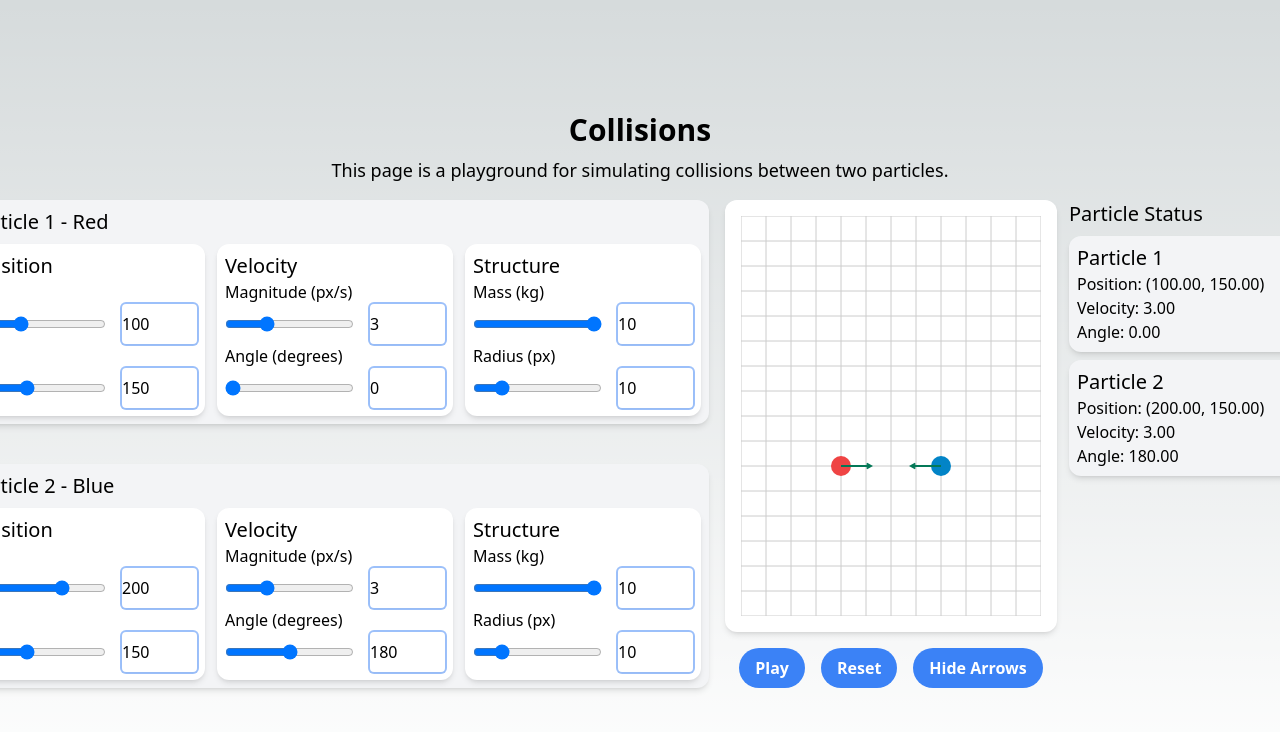
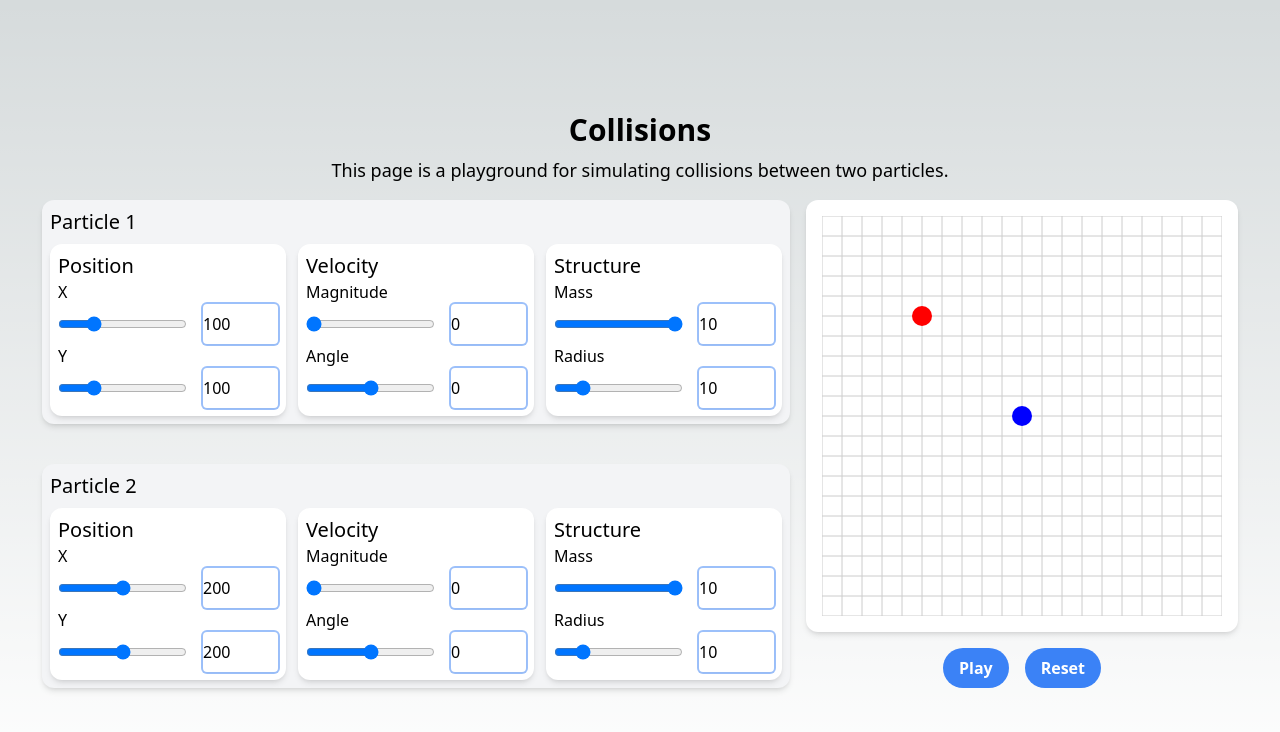
Before and after one commit to g-terra/pjatk-psm, a Next.js app: page /tasks/collisions in a window 1280 px wide. Shown: the top 732 px of the page. Built offline with nearby package versions, Linux system fonts and the light colour scheme.

Commit message:
collision simulator with controllers

```diff
--- a/src/components/collisions/CollisionCanvas.tsx
+++ b/src/components/collisions/CollisionCanvas.tsx
@@ -1,14 +1,8 @@
 import React, {FC, useCallback, useEffect, useState} from 'react';
-import {Layer, Stage} from 'react-konva';
-import {
-    collide,
-    collideWithBox
-} from "@/lib/physics-utils/collisions/CollisionCalculator";
-import {Particle} from "@/lib/physics-utils/Particle";
-import Motion from "@/lib/physics-utils/Motion/Motion";
-import CanvasGrid from "@/components/collisions/CanvasGrid";
-import ParticleView from "@/components/collisions/ParticleView";
-import ParticleStatus from "@/components/collisions/PaticleStatus";
+import {Circle, Layer, Line, Rect, Stage} from 'react-konva';
+import {checkCollision, collide} from "@/lib/physics-utils/collisions/CollisionCalculator";
+import {Particle} from "@/lib/physics-utils/collisions/Particle";
+import {cartesianToPolar, polarToCartesian} from "@/lib/math-utils/cartesian-helper/CoordinateConverter";
 
 
 export interface CollisionParameters {
@@ -22,49 +16,67 @@ interface Props {
     collisionParameters: CollisionParameters;
 }
 
-function handleCanvasCollision(particles: Particle[], canvasWidth: number, canvasHeight: number) {
-    return particles.map((particle) => {
-            return collideWithBox(particle, canvasWidth, canvasHeight);
-        }
-    );
+const CollisionCanvas: FC<Props> = ({canvasHeight, canvasWidth, collisionParameters}) => {
+
+    const [particles, setParticles] = useState<Particle[]>([collisionParameters.particle1, collisionParameters.particle2]);
+    const [isPlaying, setIsPlaying] = useState(false);
+
+    const handleReset = useCallback(() => {
+        setParticles([collisionParameters.particle1, collisionParameters.particle2]);
+    }, [collisionParameters]);
+
+    const updateParticles = useCallback(() => {
+
+        const updatedParticles = particles.map((particle) => {
+            return recalculatePosition(particle);
+        });
+
+        if (checkCollision(updatedParticles[0], updatedParticles[1])) {
+            const collisionResult = collide(updatedParticles[0], updatedParticles[1]);
+            updatedParticles[0] = collisionResult.particle1PostCollision;
+            updatedParticles[1] = collisionResult.particle2PostCollision;
         }
 
-function handleParticleCollision(particles: Particle[]) {
-    const collisionResult = collide(particles[0], particles[1]);
-    return [
-        collisionResult.particle1PostCollision,
-        collisionResult.particle2PostCollision
-    ]
+        setParticles(updatedParticles);
+
+    }, [particles]);
+
+    const recalculatePosition = useCallback(
+        (particle: Particle) => {
+
+            const velocity = polarToCartesian(particle.velocity, particle.velocityAngle);
+
+            const newPosition = {
+                x: particle.positionX + velocity.x,
+                y: particle.positionY + velocity.y,
+            };
+
+            const newVelocity = {
+                x: velocity.x,
+                y: velocity.y,
+            };
+
+            if (newPosition.x - particle.radius <= 0 || newPosition.x + particle.radius >= canvasWidth) {
+                newVelocity.x = -newVelocity.x;
             }
 
-function runCollision(updatedParticles: { positionY: number; velocityAngle: number; color: string; mass: number; id: number; velocity: number; radius: number; positionX: number }[], canvasWidth: number, canvasHeight: number) {
-    updatedParticles = handleCanvasCollision(updatedParticles, canvasWidth, canvasHeight);
-    return handleParticleCollision(updatedParticles);
+            if (newPosition.y - particle.radius <= 0 || newPosition.y + particle.radius >= canvasHeight) {
+                newVelocity.y = -newVelocity.y;
             }
 
-function updateParticlesPositioning(particles: Particle[]) {
-    return particles.map((particle) => {
-            const newPosition = Motion.calculatePosition(particle, 1);
+
+            const polarVelocity = cartesianToPolar(newVelocity.x, newVelocity.y)
+
             return {
                 ...particle,
                 positionX: newPosition.x,
                 positionY: newPosition.y,
+                velocity: polarVelocity.magnitude,
+                velocityAngle: polarVelocity.angle
             };
-        }
-    );
-}
-
-const CollisionCanvas: FC<Props> = ({canvasHeight, canvasWidth, collisionParameters}) => {
-
-    const [particles, setParticles] = useState<Particle[]>([collisionParameters.particle1, collisionParameters.particle2]);
-    const [isPlaying, setIsPlaying] = useState(false);
-    const [showArrow, setShowArrow] = useState(true);
-
-    const handleReset = useCallback(() => {
-        setParticles([collisionParameters.particle1, collisionParameters.particle2]);
-        setIsPlaying(false);
-    }, [collisionParameters]);
-
+        },
+        [canvasHeight, canvasWidth]
+    )
 
     const handlePlayPause = () => {
         setIsPlaying(!isPlaying);
@@ -76,38 +88,85 @@ const CollisionCanvas: FC<Props> = ({canvasHeight, canvasWidth, collisionParamet
 
     useEffect(() => {
         if (isPlaying) {
-
-            const interval = setInterval(() => {
-
-                let updatedParticles = updateParticlesPositioning(particles);
-
-                updatedParticles = runCollision(updatedParticles, canvasWidth, canvasHeight);
-
-                setParticles(updatedParticles);
-
-            }, 1000 / 60);
+            const interval = setInterval(updateParticles, 1000 / 60);
             return () => clearInterval(interval);
         }
-    }, [particles, isPlaying, canvasWidth, canvasHeight]);
+    }, [particles, isPlaying, updateParticles]);
+
+
+    const renderGrid = (width: number, height: number, gridSize: number) => {
+        const lines = [];
+
+        // Draw horizontal lines
+        for (let i = gridSize; i < height; i += gridSize) {
+            lines.push(
+                <Line
+                    key={`h-${i}`}
+                    points={[0, i, width, i]}
+                    stroke="#ccc"
+                    strokeWidth={1}
+                />
+            );
+        }
+
+        // Draw vertical lines
+        for (let i = gridSize; i < width; i += gridSize) {
+            lines.push(
+                <Line
+                    key={`v-${i}`}
+                    points={[i, 0, i, height]}
+                    stroke="#ccc"
+                    strokeWidth={1}
+                />
+            );
+        }
+
+        return lines;
+    };
 
 
     return (
-        <div className='flex flex-row gap-3'>
         <div>
+
             <div className="p-4 bg-white rounded-xl shadow-md ">
                 <div
                     style={{
-                            width: canvasWidth,
+                        width: canvasWidth, // Add this line to set the width of the parent div
                     }}
                 >
-                        <Stage width={canvasWidth} height={canvasHeight} >
+                    <Stage width={canvasWidth} height={canvasHeight}>
                         <Layer>
-                                <CanvasGrid width={canvasWidth} height={canvasHeight} gridSize={25}></CanvasGrid>
-                                <ParticleView particle={particles[0]} showArrow={showArrow} canvasWidth={ canvasWidth} canvasHeight={canvasHeight}></ParticleView>
-                                <ParticleView particle={particles[1]} showArrow={showArrow} canvasWidth={ canvasWidth} canvasHeight={canvasHeight}></ParticleView>
+
+                            {renderGrid(canvasWidth, canvasHeight, 20)}
+
+                            <Rect
+                                x={0}
+                                y={0}
+                                width={canvasWidth}
+                                height={canvasHeight}
+                                stroke="#ccc"
+                                strokeWidth={1}
+                            />
+
+                            <Circle
+                                key={particles[0].id}
+                                x={particles[0].positionX}
+                                y={particles[0].positionY}
+                                radius={particles[0].radius}
+                                fill={particles[0].color}
+                            />
+
+                            <Circle
+                                key={particles[1].id}
+                                x={particles[1].positionX}
+                                y={particles[1].positionY}
+                                radius={particles[1].radius}
+                                fill={particles[1].color}
+                            />
                         </Layer>
                     </Stage>
                 </div>
+
             </div>
 
             <div className="flex justify-center mt-4">
@@ -123,20 +182,7 @@ const CollisionCanvas: FC<Props> = ({canvasHeight, canvasWidth, collisionParamet
                 >
                     Reset
                 </button>
-                    <button
-                        className="bg-blue-500 hover:bg-blue-700 text-white font-bold py-2 px-4 rounded-full ml-4"
-                        onClick={() => setShowArrow(!showArrow)}
-                    >
-                        {showArrow ? "Hide Arrows" : "Show Arrows"}
-                    </button>
             </div>
-            </div>
-            <div className={"flex flex-col justify-start"}>
-                <h1 className="text-xl">Particle Status</h1>
-                <ParticleStatus particle={particles[0]}/>
-                <ParticleStatus particle={particles[1]}/>
-            </div>
-
         </div>
     );
 };
--- a/src/lib/math-utils/cartesian-helper/DistanceCalculator.ts
+++ b/src/lib/math-utils/cartesian-helper/DistanceCalculator.ts
@@ -1,6 +1,6 @@
 import {Point} from "@/lib/math-utils/cartesian-helper/Point";
 
-const CartesianDistance = (p1: Point, p2: Point) => Math.sqrt((p1.x - p2.x) * (p1.x - p2.x) + (p1.y - p2.y) * (p1.y - p2.y));
+const CartesianDistance = (p1 : Point, p2 : Point) => Math.sqrt((p1.x - p2.x) ** 2 + (p1.y - p2.y) ** 2);
 
 const DistanceCalculator = {
     CartesianDistance
--- a/src/lib/physics-utils/collisions/CollisionCalculator.tsx
+++ b/src/lib/physics-utils/collisions/CollisionCalculator.tsx
@@ -1,11 +1,7 @@
-import {Particle} from "@/lib/physics-utils/Particle";
+import {Particle} from "@/lib/physics-utils/collisions/Particle";
 import DistanceCalculator from "@/lib/math-utils/cartesian-helper/DistanceCalculator";
 import {CollisionResult} from "@/lib/physics-utils/collisions/CollisionResult";
 import {cartesianToPolar, polarToCartesian} from "@/lib/math-utils/cartesian-helper/CoordinateConverter";
-import AngleTools, {normalizeAngle} from "@/lib/math-utils/cartesian-helper/AngleTools";
-import SingleDimensionCollision from "@/lib/physics-utils/collisions/single-dimensional/SingleDimensionCollision";
-import TwoDimensionalCollision from "@/lib/physics-utils/collisions/two-dimensional/TwoDimensionalCollision";
-import VectorTools from "@/lib/math-utils/cartesian-helper/VectorTools";
 
 export const checkCollision = (particle1: Particle, particle2: Particle): boolean => {
 
@@ -22,50 +18,40 @@ export const checkCollision = (particle1: Particle, particle2: Particle): boolea
     return DistanceCalculator.CartesianDistance(particle1Coordinates, particle2Coordinates) <= particle1.radius + particle2.radius;
 }
 
+export const collide = (particle1: Particle, particle2: Particle): CollisionResult => {
+    // Calculate the collision angle
+    const angle = Math.atan2(particle2.positionY - particle1.positionY, particle2.positionX - particle1.positionX);
 
-export const collide = (particle1: Particle, particle2: Particle): CollisionResult => {
-
-    const hasCollision = checkCollision(particle1, particle2);
-
-    if (!hasCollision) {
-        return {
-            particle1PostCollision: particle1,
-            particle2PostCollision: particle2
-        }
-    }
-
-    // decompose the velocity vectors
     const particle1Velocity = polarToCartesian(particle1.velocity, particle1.velocityAngle);
     const particle2Velocity = polarToCartesian(particle2.velocity, particle2.velocityAngle);
 
-    // Calculate the collision angle
-    const angle = AngleTools.angleBetween({
-            x: particle1.positionX,
-            y: particle1.positionY
+    const rotatedVelocities = {
+        p1: {
+            x: particle1Velocity.x * Math.cos(angle) + particle1Velocity.y * Math.sin(angle),
+            y: particle1Velocity.y * Math.cos(angle) - particle1Velocity.x * Math.sin(angle),
         },
-        {
-            x: particle2.positionX,
-            y: particle2.positionY
-        })
+        p2: {
+            x: particle2Velocity.x * Math.cos(angle) + particle2Velocity.y * Math.sin(angle),
+            y: particle2Velocity.y * Math.cos(angle) - particle2Velocity.x * Math.sin(angle),
+        },
+    };
+
+    // Calculate new velocities using 1D elastic collision formulas
+    const finalVelocities = {
+        p1: ((particle1.mass - particle2.mass) * rotatedVelocities.p1.x + 2 * particle2.mass * rotatedVelocities.p2.x) / (particle1.mass + particle2.mass),
+        p2: ((particle2.mass - particle1.mass) * rotatedVelocities.p2.x + 2 * particle1.mass * rotatedVelocities.p1.x) / (particle1.mass + particle2.mass),
+    };
+
+    // Rotate the final velocities back to the original coordinate system
+    particle1Velocity.x = finalVelocities.p1 * Math.cos(-angle) + rotatedVelocities.p1.y * Math.sin(-angle);
+    particle1Velocity.y = rotatedVelocities.p1.y * Math.cos(-angle) - finalVelocities.p1 * Math.sin(-angle);
+
+    particle2Velocity.x = finalVelocities.p2 * Math.cos(-angle) + rotatedVelocities.p2.y * Math.sin(-angle);
+    particle2Velocity.y = rotatedVelocities.p2.y * Math.cos(-angle) - finalVelocities.p2 * Math.sin(-angle);
 
 
-    // Rotate the velocity vectors so that the collision angle is 0
-    const rotatedVelocities = {
-        v1: VectorTools.rotateVector(particle1Velocity, angle),
-        v2: VectorTools.rotateVector(particle2Velocity, angle)
-    }
-
-    // Calculate the final velocity vectors
-    const results = TwoDimensionalCollision.resolve(particle1.mass, particle2.mass, rotatedVelocities.v1, rotatedVelocities.v2);
-
-    // Rotate the final velocity vectors back so that the collision angle is preserved
-    const finalVelocity1 = VectorTools.rotateVector(results.newVelocity1, -angle);
-    const finalVelocity2 = VectorTools.rotateVector(results.newVelocity2, -angle);
-
-
-    // Convert the final velocity vectors to polar coordinates
-    const newVelocity1 = cartesianToPolar(finalVelocity1.x, finalVelocity1.y);
-    const newVelocity2 = cartesianToPolar(finalVelocity2.x, finalVelocity2.y);
+    const newVelocity1 = cartesianToPolar(particle1Velocity.x, particle1Velocity.y);
+    const newVelocity2 = cartesianToPolar(particle2Velocity.x, particle2Velocity.y);
 
     return {
         particle1PostCollision: {
@@ -80,39 +66,3 @@ export const collide = (particle1: Particle, particle2: Particle): CollisionResu
         }
     }
 };
-
-export const checkBoxCollision = (particle: Particle, width: number, height: number) => {
-
-    const leftCollision = particle.positionX - particle.radius <= 0;
-    const rightCollision = particle.positionX + particle.radius >= width;
-    const topCollision = (particle.positionY + particle.radius) >= height;
-    const bottomCollision = particle.positionY - particle.radius <= 0;
-
-    return {
-        leftCollision,
-        rightCollision,
-        topCollision,
-        bottomCollision
-    }
-}
-
-export const collideWithBox = (particle: Particle, width: number, height: number): Particle => {
-
-    const {leftCollision, rightCollision, topCollision, bottomCollision} = checkBoxCollision(particle, width, height);
-
-    let angle = particle.velocityAngle;
-
-    if (leftCollision || rightCollision) {
-        angle = normalizeAngle(180 - angle);
-    }
-
-    if (topCollision || bottomCollision) {
-        angle = normalizeAngle(360 - angle);
-    }
-
-    return {
-        ...particle,
-        velocityAngle: angle
-    };
-
-}
--- a/src/lib/physics-utils/collisions/CollisionResult.ts
+++ b/src/lib/physics-utils/collisions/CollisionResult.ts
@@ -1,4 +1,4 @@
-import {Particle} from "@/lib/physics-utils/Particle";
+import {Particle} from "@/lib/physics-utils/collisions/Particle";
 
 export interface CollisionResult {
 
--- /dev/null
+++ b/src/lib/physics-utils/collisions/Particle.tsx
@@ -0,0 +1,23 @@
+export class Particle {
+
+
+    constructor(id: number, positionX: number, positionY: number, velocity: number, velocityAngle: number, mass: number, radius: number, color: string) {
+        this.id = id;
+        this.positionX = positionX;
+        this.positionY = positionY;
+        this.velocity = velocity;
+        this.velocityAngle = velocityAngle;
+        this.mass = mass;
+        this.radius = radius;
+        this.color = color;
+    }
+
+    id: number;
+    positionX: number;
+    positionY: number;
+    velocity: number
+    velocityAngle: number;
+    mass: number;
+    radius: number;
+    color: string;
+}
--- a/src/pages/tasks/collisions/index.tsx
+++ b/src/pages/tasks/collisions/index.tsx
@@ -1,10 +1,8 @@
 import dynamic from 'next/dynamic';
-import React, {useEffect} from "react";
+import React from "react";
 import {CollisionParameters} from "@/components/collisions/CollisionCanvas";
-import {Particle} from "@/lib/physics-utils/Particle";
+import {Particle} from "@/lib/physics-utils/collisions/Particle";
 import Slider from "@/components/slider/Slider";
-import {scalarOptions} from "yaml";
-import Str = scalarOptions.Str;
 
 const DynamicCollisionCanvas = dynamic(
     () => import('../../../components/collisions/CollisionCanvas'),
@@ -15,30 +13,31 @@ function CollisionsPage() {
 
     type ParticleProperty = 'positionX' | 'positionY' | 'velocity' | 'velocityAngle' | 'mass' | 'radius';
 
+
     const canvasHeight = 400;
 
-    const canvasWidth = 300;
+    const canvasWidth = 400;
 
     let particle1: Particle = new Particle(
         1,
         100,
-        150,
-        3,
+        100,
+        0,
         0,
         10,
         10,
-        '#ef4444'
+        'red'
     );
 
     let particle2: Particle = new Particle(
         2,
         200,
-        150,
-        3,
-        180,
+        200,
+        0,
+        0,
         10,
         10,
-        '#0284c7'
+        'blue'
     );
 
 
@@ -57,30 +56,6 @@ function CollisionsPage() {
 
             updatedParticle[property as ParticleProperty] = value;
 
-            if (property === 'positionX') {
-                value = Math.max(value, updatedParticle.radius);
-                value = Math.min(value, canvasWidth - updatedParticle.radius);
-            }
-            if (property === 'positionY') {
-                value = Math.max(value, updatedParticle.radius);
-                value = Math.min(value, canvasHeight - updatedParticle.radius);
-            }
-
-            if (property === 'radius') {
-                if (updatedParticle.positionX + updatedParticle.radius > canvasWidth) {
-                    updatedParticle.positionX = canvasWidth - updatedParticle.radius;
-                }
-                if (updatedParticle.positionX - updatedParticle.radius < 0) {
-                    updatedParticle.positionX = updatedParticle.radius;
-                }
-                if (updatedParticle.positionY + updatedParticle.radius > canvasHeight) {
-                    updatedParticle.positionY = canvasHeight - updatedParticle.radius;
-                }
-                if (updatedParticle.positionY - updatedParticle.radius < 0) {
-                    updatedParticle.positionY = updatedParticle.radius;
-                }
-            }
-
             return {
                 ...prevParameters,
                 [id === 1 ? 'particle1' : 'particle2']: updatedParticle,
@@ -89,25 +64,25 @@ function CollisionsPage() {
     };
 
 
-    const extractIdAndProperty = (type: string) => {
+    const extractIdAndProperty = (type : string) => {
         const [idString, property] = type.split('.');
         const id = parseInt(idString.slice(-1));
         return {id, property};
     };
 
 
-    const renderSliders = (id: number, particle: Particle, name: string) => {
+    const renderSliders = (id : number, particle : Particle) => {
 
         return (
             <div key={`particle-${id}`} className="flex flex-col bg-gray-100 shadow-md p-2 rounded-xl ">
-                <h1 className="text-xl">Particle {id} - {name}</h1>
+                <h1 className="text-xl">Particle {id}</h1>
                 <div className={"flex flex-row gap-3"}>
                     <div className="flex flex-col  bg-white  shadow-md p-2 rounded-xl mt-2">
                         <h1 className="text-xl">Position</h1>
                         <Slider
                             label="X"
-                            min={particle.radius}
-                            max={canvasWidth - particle.radius}
+                            min={0}
+                            max={canvasWidth}
                             step={1}
                             value={particle.positionX}
                             type={`particle${id}.positionX`}
@@ -116,8 +91,8 @@ function CollisionsPage() {
                         />
                         <Slider
                             label="Y"
-                            min={particle.radius}
-                            max={canvasHeight - particle.radius}
+                            min={0}
+                            max={canvasHeight}
                             step={1}
                             value={particle.positionY}
                             type={`particle${id}.positionY`}
@@ -129,7 +104,7 @@ function CollisionsPage() {
                     <div className="flex flex-col bg-white shadow-md p-2 rounded-xl mt-2">
                         <h1 className="text-xl">Velocity</h1>
                         <Slider
-                            label="Magnitude (px/s)"
+                            label="Magnitude"
                             min={0}
                             max={10}
                             step={1}
@@ -139,9 +114,9 @@ function CollisionsPage() {
                             onRangeChange={handleTextInputChange}
                         />
                         <Slider
-                            label="Angle (degrees)"
-                            min={0}
-                            max={360}
+                            label="Angle"
+                            min={-180}
+                            max={180}
                             step={1}
                             value={particle.velocityAngle}
                             type={`particle${id}.velocityAngle`}
@@ -153,7 +128,7 @@ function CollisionsPage() {
                     <div className="flex flex-col bg-white shadow-md p-2 rounded-xl mt-2">
                         <h1 className="text-xl">Structure</h1>
                         <Slider
-                            label="Mass (kg)"
+                            label="Mass"
                             min={1}
                             max={10}
                             step={1}
@@ -163,7 +138,7 @@ function CollisionsPage() {
                             onRangeChange={handleTextInputChange}
                         />
                         <Slider
-                            label="Radius (px)"
+                            label="Radius"
                             min={1}
                             max={50}
                             step={1}
@@ -192,16 +167,16 @@ function CollisionsPage() {
             <div className={"flex flex-row gap-4"}>
 
 
-                <div className={"flex flex-col justify-between gap-2"}>
-                    {renderSliders(1, collisionParameters.particle1, "Red")}
-                    {renderSliders(2, collisionParameters.particle2, "Blue")}
+                <div className={"flex flex-col justify-between"}>
+                    {renderSliders(1, collisionParameters.particle1)}
+                    {renderSliders(2, collisionParameters.particle2)}
                 </div>
 
                 <div className={"flex flex-col"}>
                     <DynamicCollisionCanvas canvasHeight={canvasHeight} canvasWidth={canvasWidth}
                                             collisionParameters={collisionParameters}/>
+
                 </div>
-
 
             </div>
         </div>
```
Also changed, not shown: src/lib/math-utils/cartesian-helper/CoordinateConverter.ts (+1 -8 lines). Lines whose indentation alone changed are shown as unchanged.
